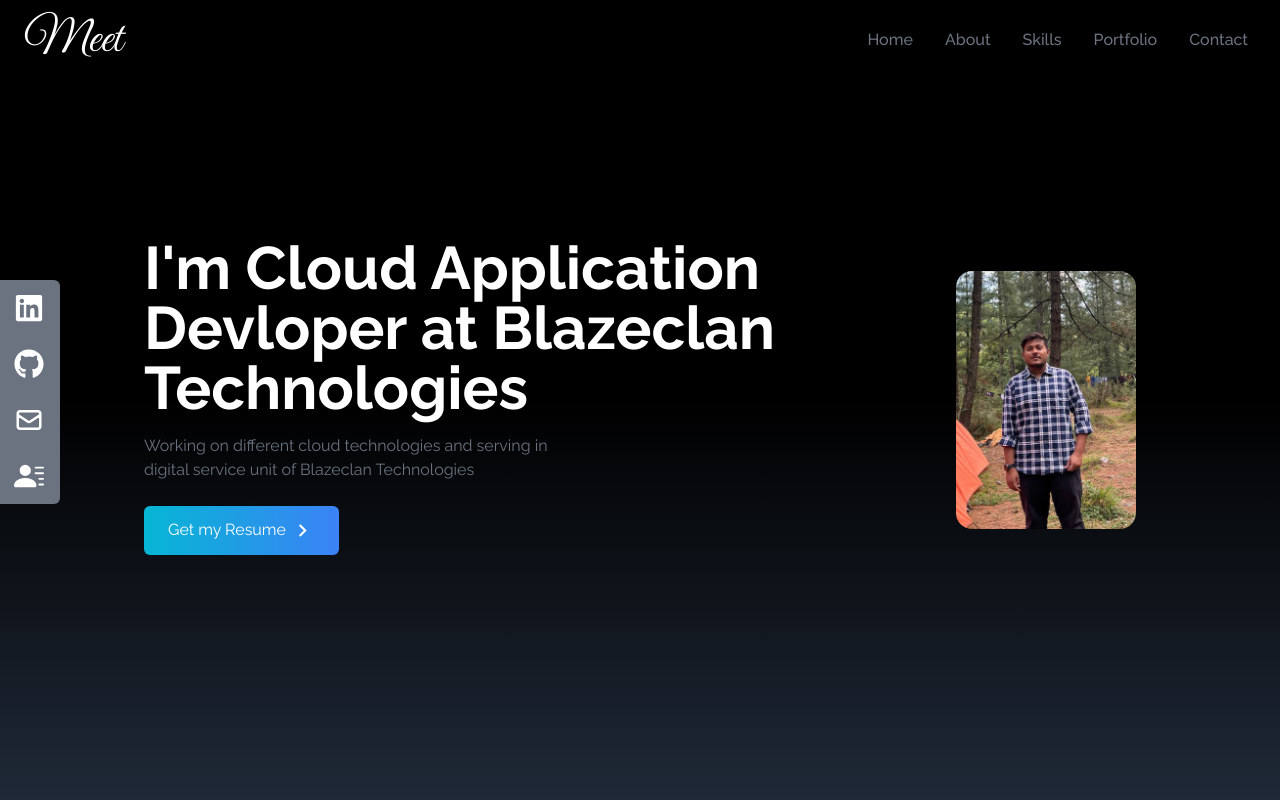
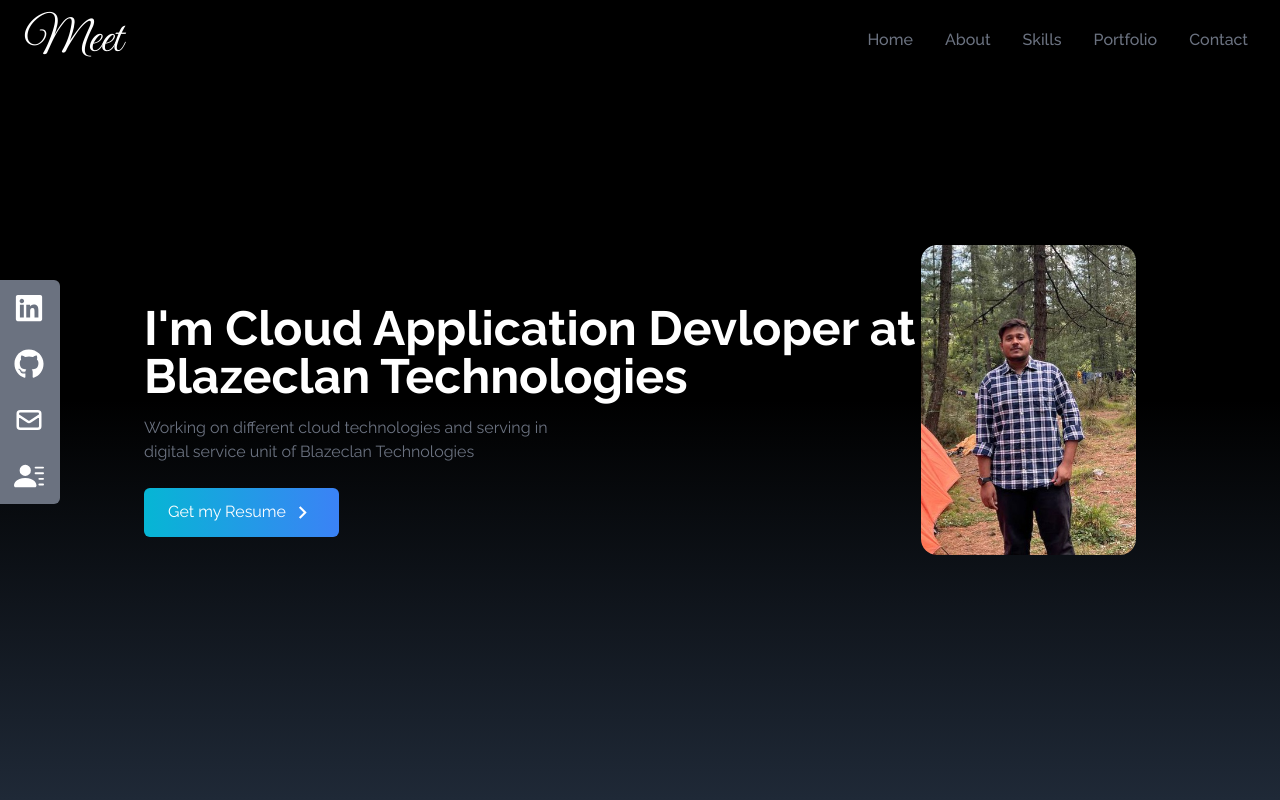
Before and after one commit to mskothari07/my-portfolio, a React (Create React App) app: page / in a window 1280 px wide. Shown: the top 800 px of the page. Built offline with nearby package versions, Linux system fonts and the light colour scheme.

Commit message:
Bug Fixed

```diff
--- a/src/components/Hom.jsx
+++ b/src/components/Hom.jsx
@@ -12,7 +12,7 @@
     >
       <div className="max-w-screen-lg mx-auto flex flex-col items-center justify-center h-full px-4 md:flex-row">
         <div className="flex flex-col justify-center h-full">
-          <h2 className="text-4xl sm:text-6xl font-bold text-white mt-15">
+          <h2 className="text-2xl sm:text-5xl font-bold text-white mt-12">
             I'm Cloud Application Devloper at
             Blazeclan Technologies
           </h2>
```
